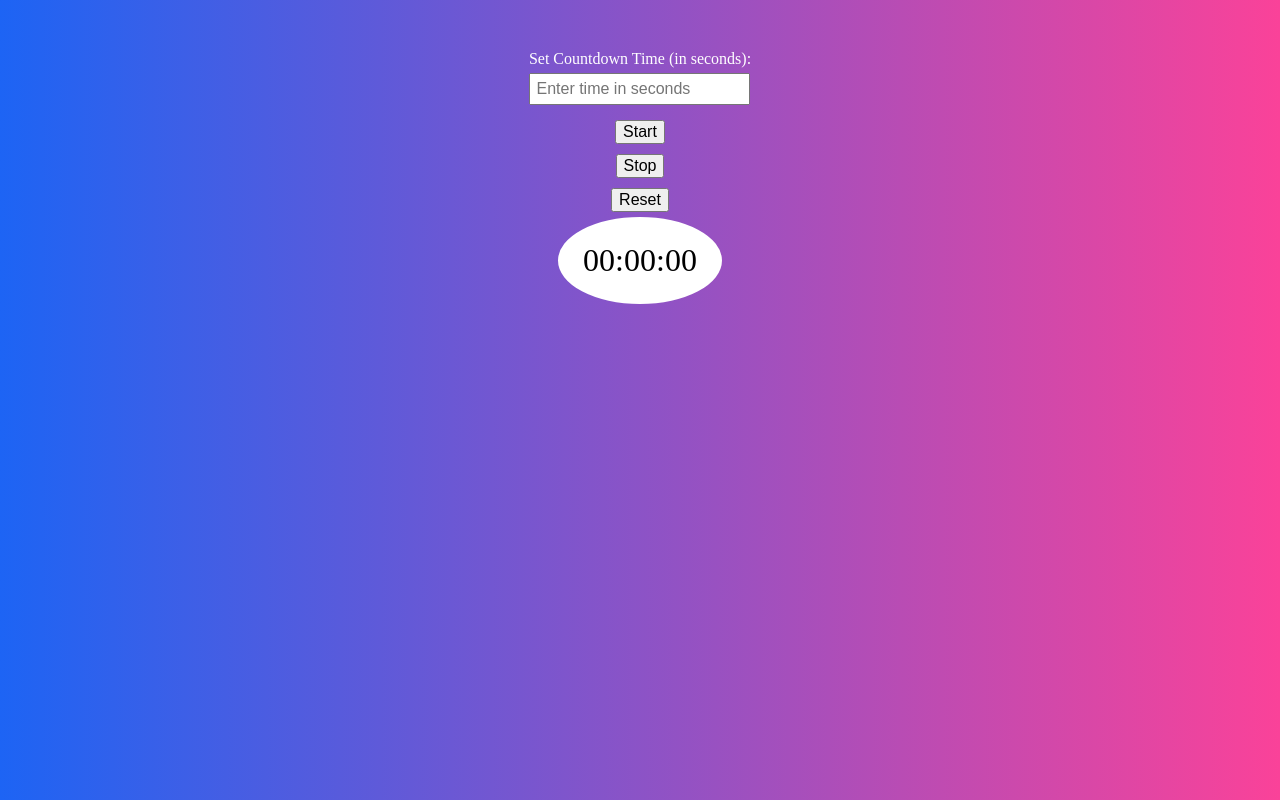
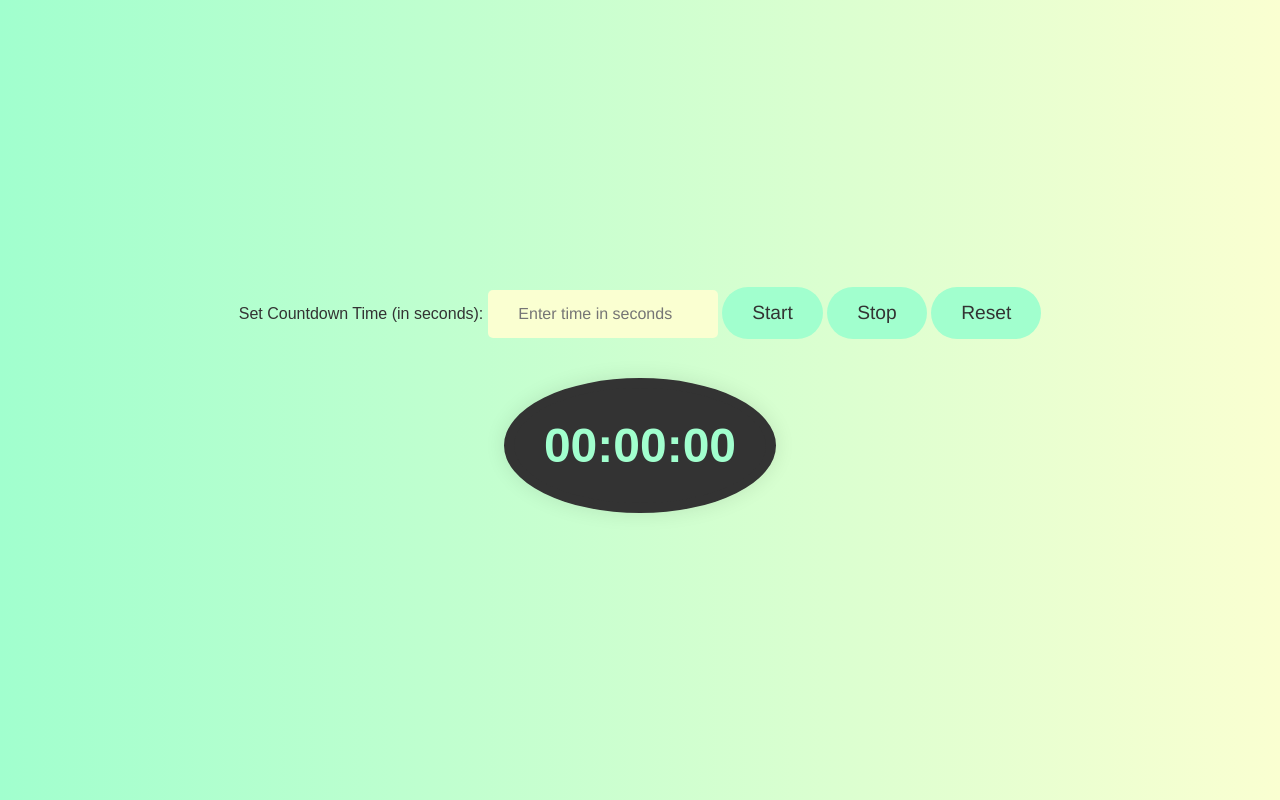
Before and after one commit to Sriram-2706/TechnoHacks, a plain HTML site: page timer/timer.html in a window 1280 px wide. Drawn offline with Linux system fonts and the light colour scheme.

Commit message:
changed the style

```diff
--- a/timer/timer.html
+++ b/timer/timer.html
@@ -10,55 +10,79 @@
     display: flex;
     flex-direction: column;
     align-items: center;
-            justify-content: flex-start;
+    justify-content: center;
     height: 100vh;
     margin: 0;
-            background: -webkit-linear-gradient(left, #1d64f4, #fa4299);
-            background: linear-gradient(to right, #1d64f4, #fa4299);
+    background: linear-gradient(to right, #A1FFCE, #FAFFD1);
+    font-family: 'Helvetica Neue', sans-serif;
+    color: #333; /* Adjusted text color for better contrast */
 }
 
-        .timer-container {
+.container {
     display: flex;
     flex-direction: column;
     align-items: center;
     justify-content: center;
     margin-top: 50px;
-            /* Adjust as needed */
+    text-align: center;
 }
 
 .timer {
-            text-align: center;
-            border: 5px solid #fff;
-            /* Example border style, adjust as needed */
+    border: 10px solid #333; /* Adjusted border color for better contrast */
     border-radius: 50%;
-            /* Creates a circular shape */
-            padding: 20px;
-            /* Adjust as needed */
-            background-color: #fff;
-            /* Set background color */
+    padding: 30px;
+    background-color: #333; /* Adjusted background color for better contrast */
+    margin-top: 20px;
+    box-shadow: 0 0 20px rgba(0, 0, 0, 0.1);
 }
 
 .display {
-            font-size: 2em;
-        }
-
-        button {
-            font-size: 1em;
-            margin: 5px;
-        }
-
-        label {
-            font-size: 1em;
-            margin-bottom: 5px;
-            color: #fff;
-            /* Set text color */
+    font-size: 3em;
+    color: #A1FFCE;
+    font-weight: bold;
 }
 
 input {
     font-size: 1em;
-            padding: 5px;
-            margin-bottom: 10px;
+    padding: 15px;
+    margin-bottom: 20px;
+    border: none;
+    border-radius: 5px;
+    background-color: #FAFFD1;
+    width: 200px;
+    text-align: center;
+    font-family: 'Helvetica Neue', sans-serif;
+    color: #333; /* Adjusted text color for better contrast */
 }
+
+button {
+    font-size: 1.2em;
+    padding: 15px 30px;
+    border: none;
+    border-radius: 30px;
+    cursor: pointer;
+    background-color: #A1FFCE;
+    color: #333; /* Adjusted text color for better contrast */
+    transition: background-color 0.3s ease;
+    font-family: 'Helvetica Neue', sans-serif;
+}
+
+button:hover {
+    background-color: #7EDF99; /* Adjusted hover color for better contrast */
+}
+
+
+button:hover {
+    background-color: #182848;
+}
+*{
+  font-family:'arial'
+}
+
+
+
+
+
     </style>
 </head>
 
```
Lines whose indentation alone changed are shown as unchanged.
